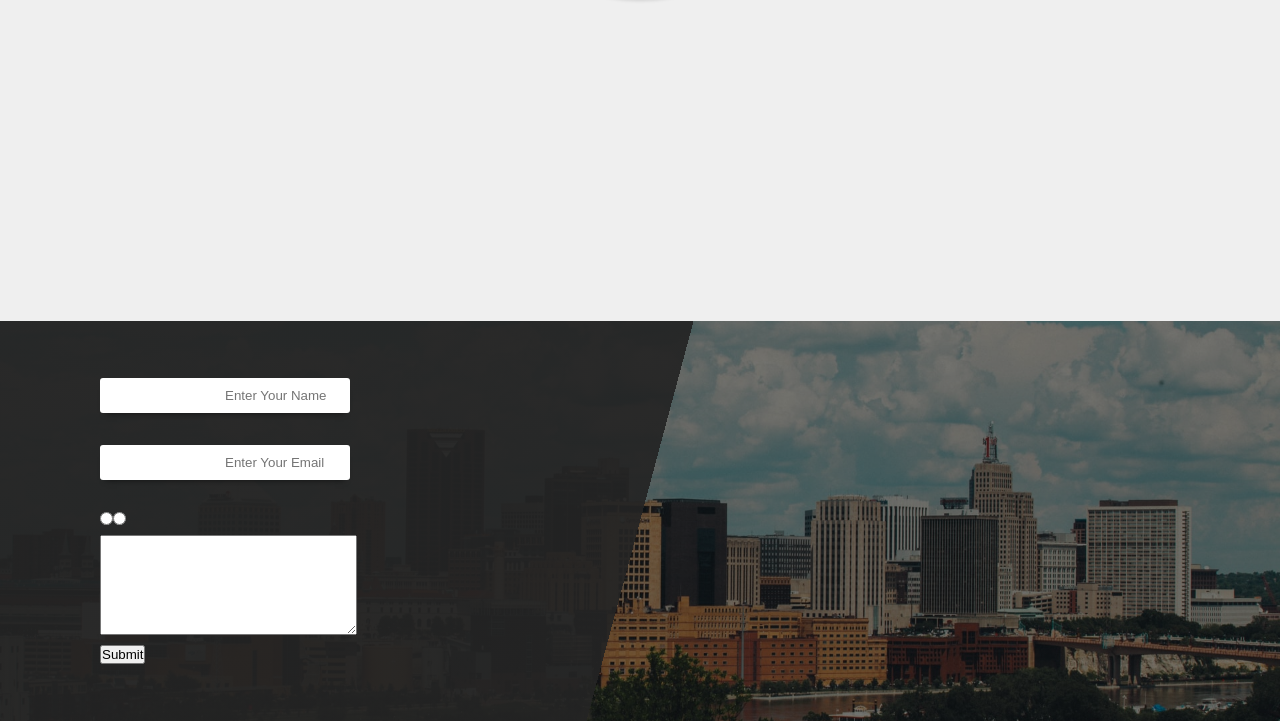
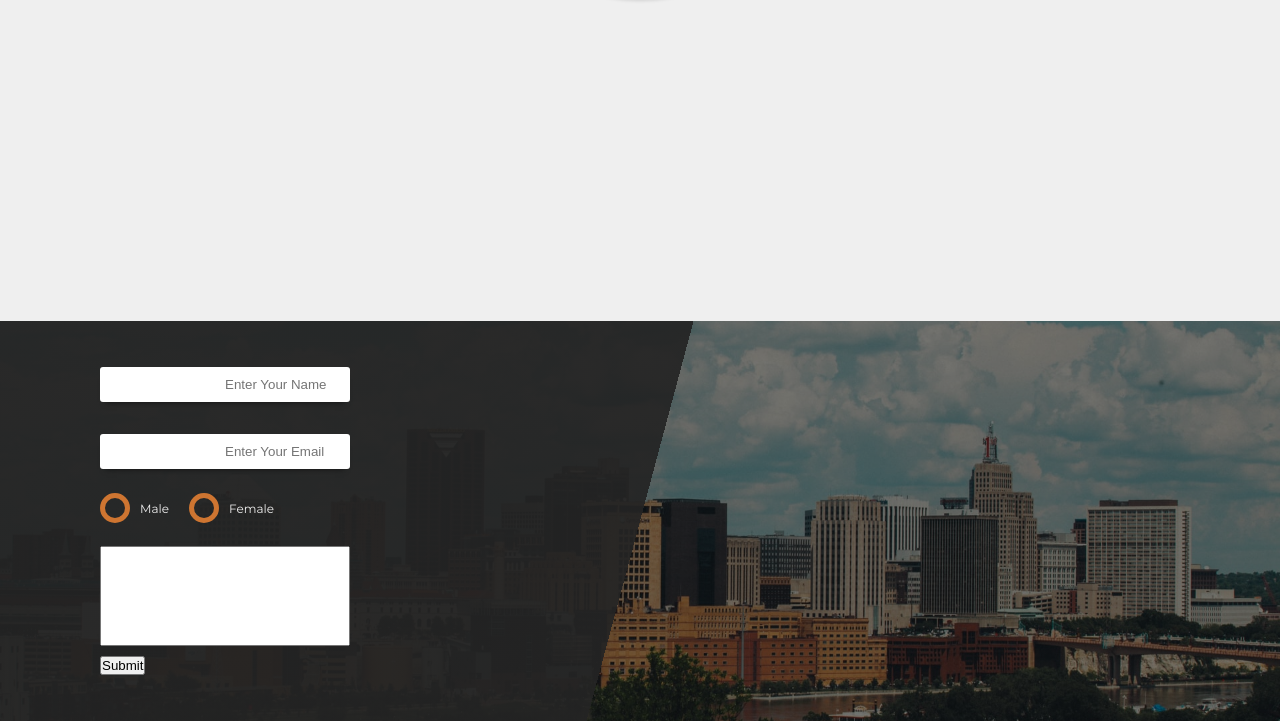
Before and after one commit to M-Alamgir/My-Portfolio, a website: page index.html in a window 1280 px wide. Shown: the part 679-1400 px from the top of the page. Drawn offline with Linux system fonts and the light colour scheme.

Commit message:
styled radio buttons

```diff
--- a/index.html
+++ b/index.html
@@ -41,14 +41,18 @@
                 <input type="email" class="form__field" id="email" placeholder="Enter Your Email">
                 <label for="email" class="form__label">Enter your Email</label>
             </div>
-            <div class="form__radio">
-                <input type="radio" class="form__radio-male" id="Male">
-                <label for="Male" class="form__label-radio"><span class="form__radio-style"></span></label>
-                <input type="radio" id="Female" class="form__radio-female">
-                <label for="Female" class="form__label-radio"><span class="form__radio-style"></span></label>
+            <div class="form__radio-container">
+                <div class="form__radio-group">
+                    <input type="radio" class="form__radio-input" name="radio" id="Male">
+                    <label for="Male" class="form__label-radio"><span class="form__radio-style"></span>Male</label>
+                </div>
+                <div class="form-radio-group">
+                    <input type="radio" id="Female" name="radio" class="form__radio-input">
+                    <label for="Female" class="form__label-radio"><span class="form__radio-style"></span>Female</label>
+                </div>
             </div>
             <div class="form__input">
-                <textarea class="form__text" cols="30" rows="10">
+                <textarea class="form__text">
 
                 </textarea>
             </div>
--- a/sass/components/_contact.scss
+++ b/sass/components/_contact.scss
@@ -18,7 +18,9 @@
     font-size: 1.2rem;
 
     &__input {
-        margin-bottom: 1rem;
+        &:not(:last-child){
+            margin-bottom: 1rem;
+        }
         display: flex;
         flex-direction: column;
     }
@@ -62,29 +64,60 @@
         visibility: visible;
     }
 
-    &__radio {
+    &__radio-container {
         display: flex;
-        margin-bottom: 1rem;
+        margin-bottom: 3rem;
     }
 
-    &__radio-male {
-
+    &__radio-group {
+        &:not(:last-child){
+            margin-right: 2rem;
+        }
     }
 
-    &__radio-female {
-
+    &__radio-input {
+        display: none;
+        visibility: hidden;
     }
 
     &__label-radio {
-
+        position: relative;
+        padding-left: 4rem;
+        color: var(--color-bkg);
     }
 
     &__radio-style {
+        margin-top: -8px;
+        height: 3rem;
+        width: 3rem;
+        border-radius: 50%;
+        position: absolute;
+        top: 0;
+        left: 0;
+        border: 5px solid var(--color-text);
 
+        &::after {
+            content: "";
+            position: absolute;
+            top: 50%;
+            left: 50%;
+            transform: translate(-50%, -50%);
+            height: 1.3rem;
+            width: 1.3rem;
+            border-radius: 50%;
+            background-color: var(--color-text);
+            opacity: 0;
+            transition: opacity .2s;
+        }
+    }
+
+    &__radio-input:checked ~ &__label-radio &__radio-style::after {
+        opacity: 1;
     }
 
     &__text {
         height: 10rem;
+        resize: none;
     }
 
     &__btn {
```
Also changed, not shown: css/style.css.
